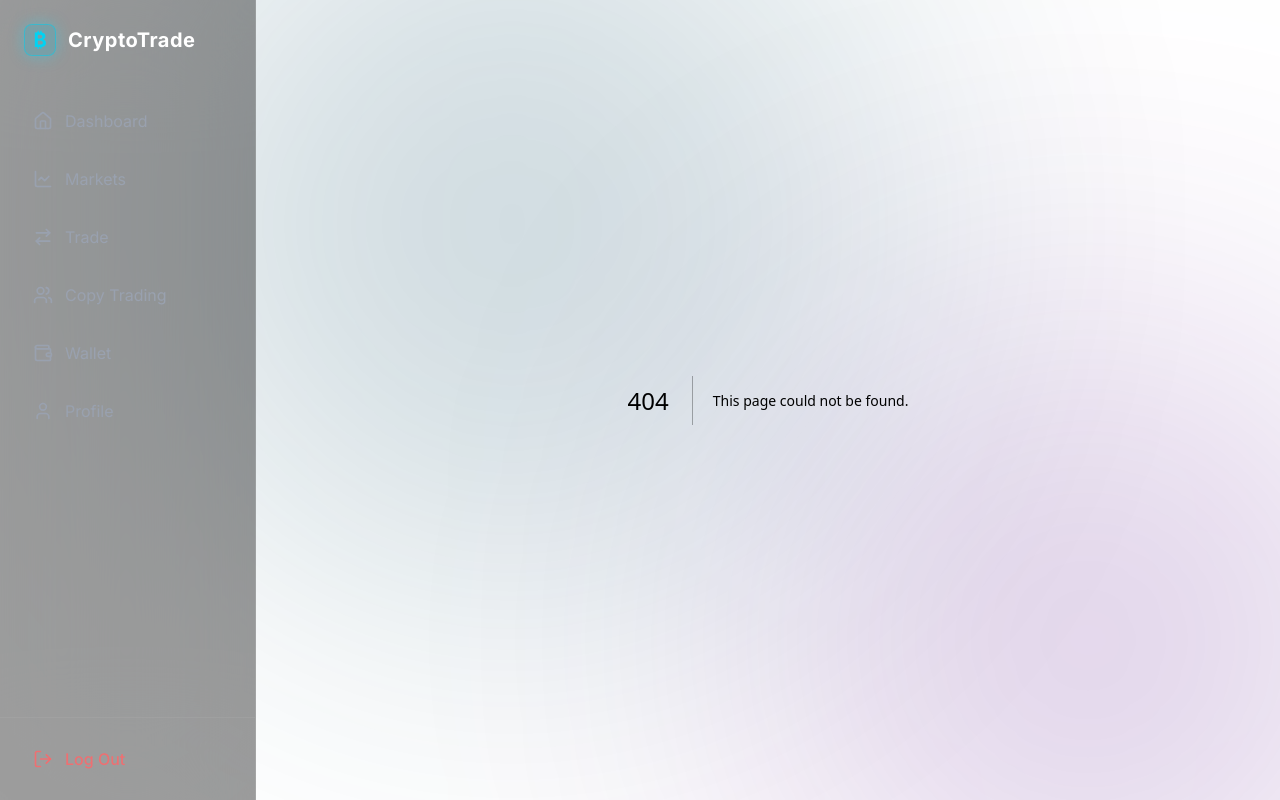
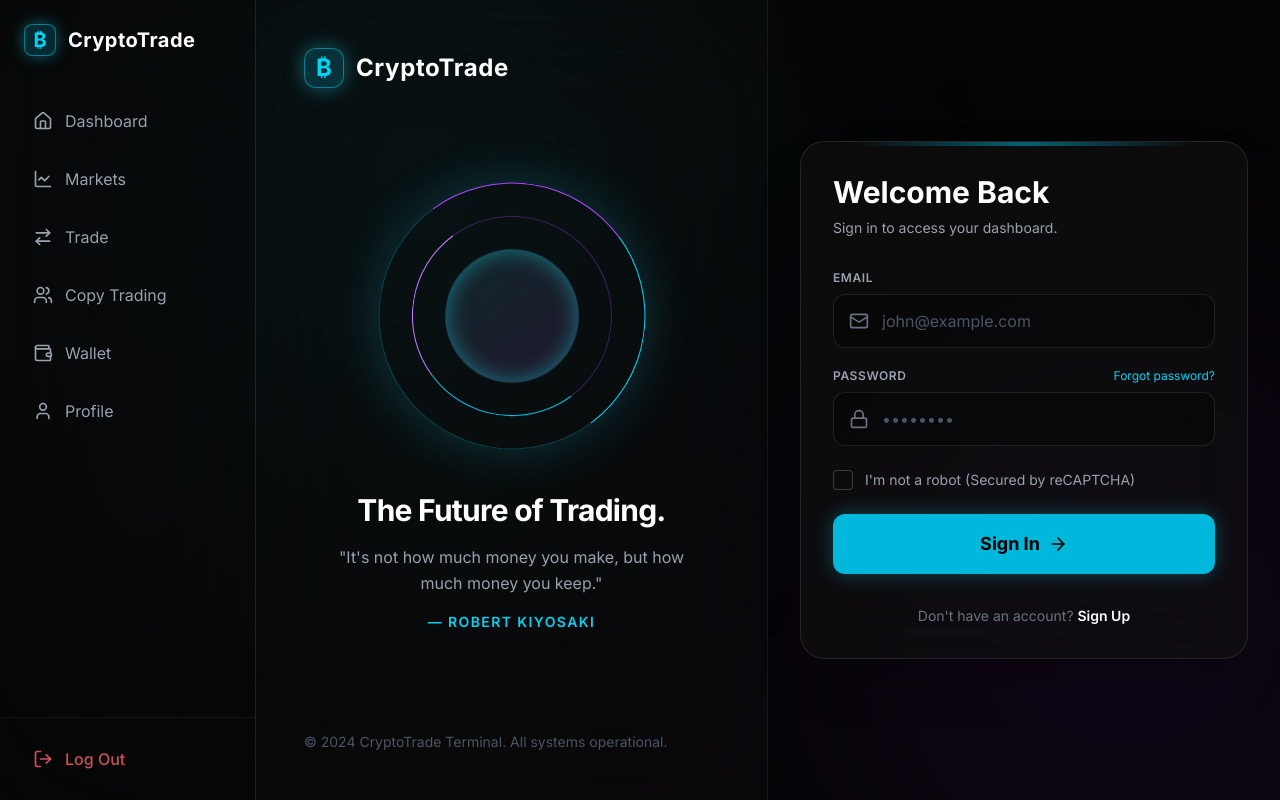
Before and after one commit to bethelonyeagoro715-crypto/crypto-brokerage, a Next.js app: page /login in a window 1280 px wide. Before the commit this address had no page. Built offline with nearby package versions, Linux system fonts and the light colour scheme.

Commit message:
feat: complete redesign of login screen to match holographic theme

```diff
--- /dev/null
+++ b/app/login/page.tsx
@@ -0,0 +1,143 @@
+"use client";
+
+import { useState } from "react";
+import Link from "next/link";
+import { motion } from "framer-motion";
+import { Mail, Lock, ArrowRight, ShieldCheck } from "lucide-react";
+
+export default function Login() {
+  const [email, setEmail] = useState("");
+  const [password, setPassword] = useState("");
+  const [isRobot, setIsRobot] = useState(false);
+
+  return (
+    <div className="min-h-screen w-full flex bg-[#050505] overflow-hidden relative">
+
+      {/* Background Ambient Glows (Applies to both sides) */}
+      <div className="absolute top-[-10%] left-[-10%] w-[40vw] h-[40vw] bg-cyan-600/10 rounded-full blur-[150px] pointer-events-none" />
+      <div className="absolute bottom-[-10%] right-[-10%] w-[40vw] h-[40vw] bg-purple-600/10 rounded-full blur-[150px] pointer-events-none" />
+
+      {/* LEFT SIDE: Branding & Visuals (Hidden on Mobile) */}
+      <div className="hidden lg:flex w-1/2 flex-col justify-between p-12 relative z-10 border-r border-white/5 bg-white/[0.02] backdrop-blur-3xl">
+
+        {/* Logo */}
+        <div className="flex items-center gap-3">
+          <div className="w-10 h-10 bg-cyan-500/20 border border-cyan-400/50 rounded-xl flex items-center justify-center text-cyan-400 font-bold text-2xl shadow-[0_0_20px_rgba(34,211,238,0.4)]">
+            ₿
+          </div>
+          <h1 className="text-2xl font-bold text-white tracking-wide">CryptoTrade</h1>
+        </div>
+
+        {/* Holographic Visual (CSS generated, no stock photos) */}
+        <div className="flex-1 flex flex-col justify-center items-center relative">
+          <motion.div
+            animate={{
+              rotate: 360,
+              scale: [1, 1.05, 1],
+            }}
+            transition={{
+              rotate: { duration: 20, repeat: Infinity, ease: "linear" },
+              scale: { duration: 4, repeat: Infinity, ease: "easeInOut" }
+            }}
+            className="w-64 h-64 rounded-full border border-cyan-500/30 border-t-cyan-400 border-l-purple-500 shadow-[0_0_50px_rgba(34,211,238,0.2)] flex items-center justify-center relative"
+          >
+            <div className="w-48 h-48 rounded-full border border-purple-500/30 border-b-purple-400 border-r-cyan-500 absolute" />
+            <div className="w-32 h-32 rounded-full bg-gradient-to-tr from-cyan-500/10 to-purple-500/10 backdrop-blur-md shadow-[inset_0_0_20px_rgba(34,211,238,0.5)]" />
+          </motion.div>
+
+          <div className="text-center mt-12 relative z-10">
+            <h2 className="text-3xl font-bold text-white mb-4 tracking-tight">The Future of Trading.</h2>
+            <p className="text-gray-400 max-w-sm mx-auto leading-relaxed">
+              &quot;It&apos;s not how much money you make, but how much money you keep.&quot;
+            </p>
+            <p className="text-cyan-400 text-sm mt-4 font-semibold tracking-widest uppercase">— Robert Kiyosaki</p>
+          </div>
+        </div>
+
+        {/* Footer */}
+        <div className="text-gray-600 text-sm">
+          © 2024 CryptoTrade Terminal. All systems operational.
+        </div>
+      </div>
+
+      {/* RIGHT SIDE: The Glass Login Card */}
+      <div className="w-full lg:w-1/2 flex items-center justify-center p-6 relative z-10">
+        <motion.div
+          initial={{ opacity: 0, y: 20 }}
+          animate={{ opacity: 1, y: 0 }}
+          transition={{ duration: 0.5, type: "spring" as const }}
+          className="w-full max-w-md bg-[#111]/60 backdrop-blur-2xl border border-white/10 rounded-3xl p-8 shadow-2xl relative overflow-hidden"
+        >
+          {/* Subtle inner glow */}
+          <div className="absolute top-0 left-1/2 -translate-x-1/2 w-3/4 h-1 bg-gradient-to-r from-transparent via-cyan-500/50 to-transparent" />
+
+          <div className="mb-8">
+            <h2 className="text-3xl font-bold text-white mb-2">Welcome Back</h2>
+            <p className="text-gray-400 text-sm">Sign in to access your dashboard.</p>
+          </div>
+
+          <form className="space-y-5" onSubmit={(e) => e.preventDefault()}>
+
+            {/* Email Input */}
+            <div>
+              <label className="text-xs font-semibold text-gray-400 uppercase tracking-wider mb-2 block">Email</label>
+              <div className="relative group">
+                <Mail className="absolute left-4 top-1/2 -translate-y-1/2 text-gray-500 group-focus-within:text-cyan-400 transition-colors" size={20} />
+                <input
+                  type="email"
+                  value={email}
+                  onChange={(e) => setEmail(e.target.value)}
+                  placeholder="john@example.com"
+                  className="w-full bg-[#050505]/50 border border-white/10 rounded-xl py-3.5 pl-12 pr-4 text-white placeholder-gray-600 focus:outline-none focus:border-cyan-500/50 focus:ring-1 focus:ring-cyan-500/50 transition-all"
+                />
+              </div>
+            </div>
+
+            {/* Password Input */}
+            <div>
+              <div className="flex justify-between items-center mb-2">
+                <label className="text-xs font-semibold text-gray-400 uppercase tracking-wider block">Password</label>
+                <Link href="#" className="text-xs text-cyan-400 hover:text-cyan-300 transition-colors">Forgot password?</Link>
+              </div>
+              <div className="relative group">
+                <Lock className="absolute left-4 top-1/2 -translate-y-1/2 text-gray-500 group-focus-within:text-cyan-400 transition-colors" size={20} />
+                <input
+                  type="password"
+                  value={password}
+                  onChange={(e) => setPassword(e.target.value)}
+                  placeholder="••••••••"
+                  className="w-full bg-[#050505]/50 border border-white/10 rounded-xl py-3.5 pl-12 pr-4 text-white placeholder-gray-600 focus:outline-none focus:border-cyan-500/50 focus:ring-1 focus:ring-cyan-500/50 transition-all"
+                />
+              </div>
+            </div>
+
+            {/* Remember Me */}
+            <div className="flex items-center gap-3 py-1">
+              <div
+                onClick={() => setIsRobot(!isRobot)}
+                className={`w-5 h-5 rounded border flex items-center justify-center cursor-pointer transition-colors ${isRobot ? 'bg-cyan-500 border-cyan-500' : 'bg-transparent border-white/20 hover:border-white/40'}`}
+              >
+                {isRobot && <ShieldCheck size={14} className="text-black" />}
+              </div>
+              <span className="text-sm text-gray-400 cursor-pointer select-none" onClick={() => setIsRobot(!isRobot)}>
+                I&apos;m not a robot (Secured by reCAPTCHA)
+              </span>
+            </div>
+
+            {/* Submit Button */}
+            <Link href="/" className="block w-full">
+              <button className="w-full py-4 bg-cyan-500 hover:bg-cyan-400 text-black font-bold text-lg rounded-xl transition-all shadow-[0_0_20px_rgba(34,211,238,0.3)] hover:shadow-[0_0_30px_rgba(34,211,238,0.6)] flex items-center justify-center gap-2 group">
+                Sign In
+                <ArrowRight size={20} className="group-hover:translate-x-1 transition-transform" />
+              </button>
+            </Link>
+          </form>
+
+          <p className="text-center text-gray-500 text-sm mt-8">
+            Don&apos;t have an account? <Link href="#" className="text-white font-semibold hover:text-cyan-400 transition-colors">Sign Up</Link>
+          </p>
+        </motion.div>
+      </div>
+    </div>
+  );
+}
--- a/components/Sidebar.tsx
+++ b/components/Sidebar.tsx
@@ -48,11 +48,11 @@ export default function Sidebar() {
         })}
       </nav>
 
-      <div className="p-4 border-t border-white/5">
-        <button className="flex items-center gap-3 px-4 py-3 w-full text-red-400/80 font-medium rounded-xl hover:bg-red-500/10 hover:border-red-500/20 border border-transparent transition-all">
+           <div className="p-4 border-t border-white/5">
+        <Link href="/login" className="flex items-center gap-3 px-4 py-3 w-full text-red-400/80 font-medium rounded-xl hover:bg-red-500/10 hover:border-red-500/20 border border-transparent transition-all">
           <LogOut size={20} />
           <span>Log Out</span>
-        </button>
+        </Link>
       </div>
     </aside>
   );
```
